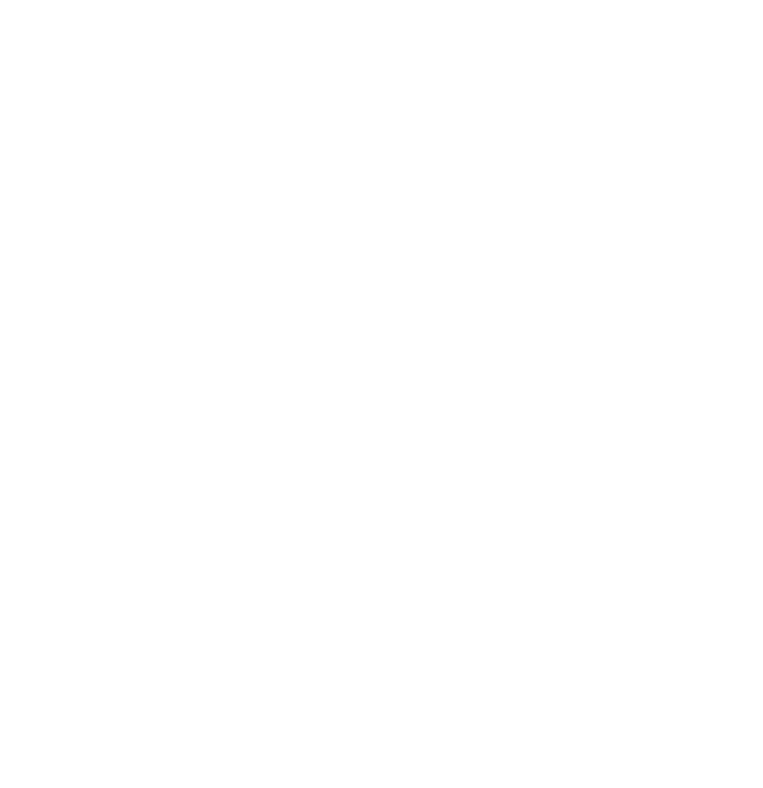
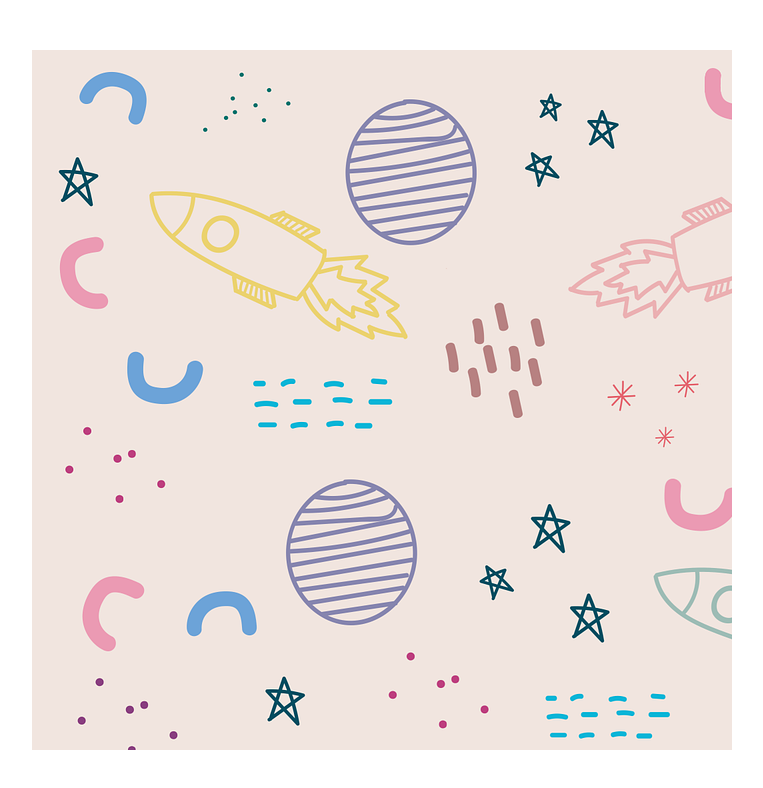
Before and after one commit to tod619/BouncingBall_Animation, a plain HTML site: page index.html in a window 1280 px wide. Shown: the whole page, without its empty margins (258-1021 px from the left). Drawn offline with Linux system fonts and the light colour scheme.

Commit message:
add style for wrapper in style.css file

```diff
--- a/style.css
+++ b/style.css
@@ -11,4 +11,12 @@ html {
 body {
   width: 100%;
   height: 100vh;
+  display: grid;
+  place-items: center;
 }
+
+.wrapper {
+  width: 70rem;
+  aspect-ratio: 1;
+  background: url(images/bg.png);
+}
```
